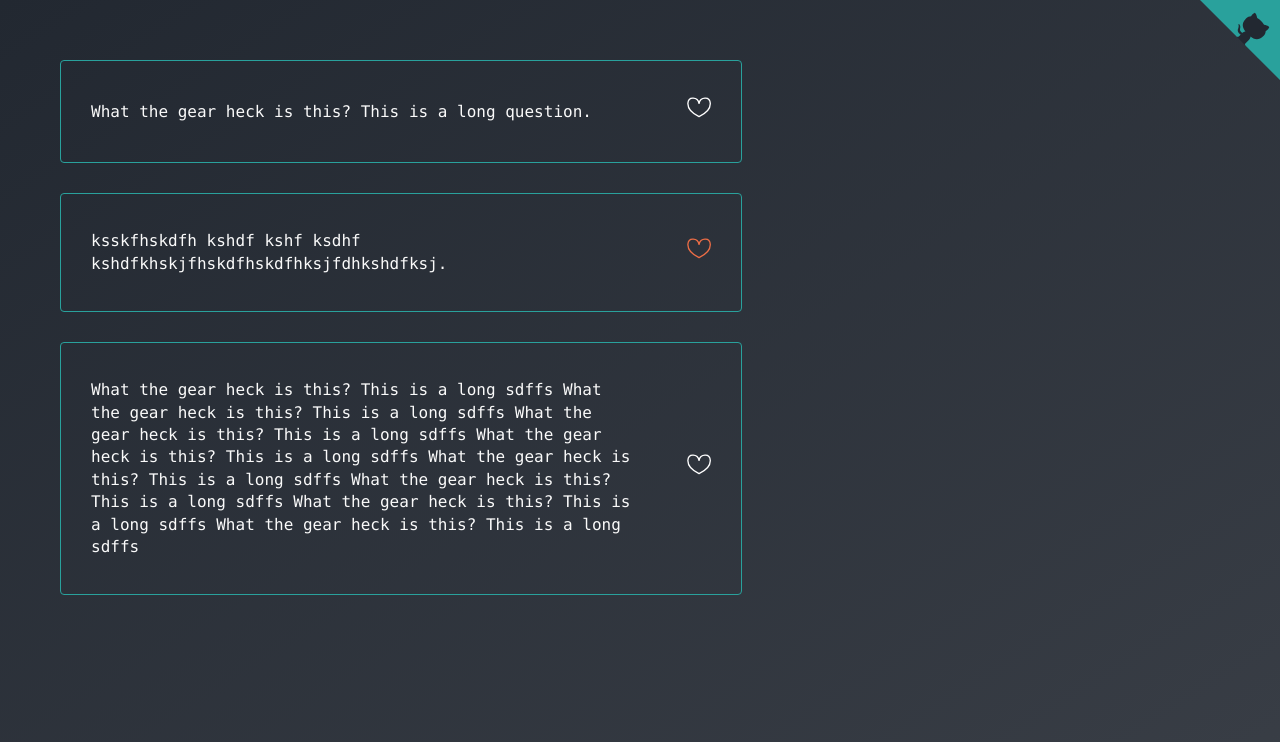
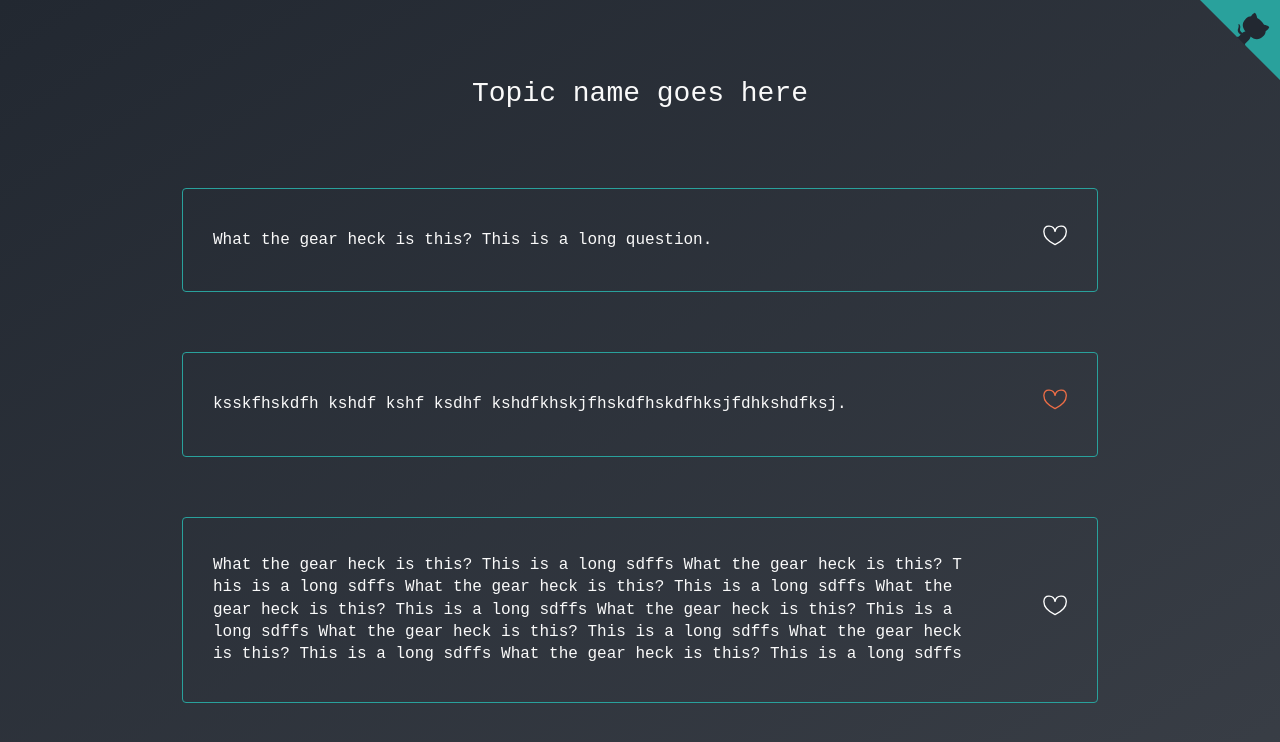
Before and after one commit to dekadentno/questionator, a Nuxt app: page /topic/1 in a window 1280 px wide. Shown: the top 742 px of the page. Built offline with nearby package versions, Linux system fonts and the light colour scheme.

Commit message:
Topic details component style

```diff
--- a/assets/scss/source/_typography.scss
+++ b/assets/scss/source/_typography.scss
@@ -1,5 +1,5 @@
-body,h1,h2,p,a{
-  font-family: Consolas, Arial;
+body,h1,h2,p,a, button{
+  font-family: 'Source Code Pro', monospace, Arial;
   text-decoration: none;
   color: #fafafa;
 }
--- a/assets/scss/style.scss
+++ b/assets/scss/style.scss
@@ -59,12 +59,12 @@ body {
 
 .text-input {
   height: 28px;
-  min-width: 300px;
+  min-width: 440px;
   border-radius: 8px;
   box-shadow: 0px 2px 10px rgba(0, 0, 0, 0.24);
   border: 1px solid #29a19c;
   font-size: 18px;
   outline: none;
   padding: 10px;
-  font-family: Consolas, Arial;
+  font-family: 'Source Code Pro', monospace, Arial;
 }
--- a/components/LikeIcon.vue
+++ b/components/LikeIcon.vue
@@ -1,7 +1,7 @@
 <template>
-  <div class="heart-holder">
-    <a data-icon-hook class="like-icon" :class="{ 'start' : selected }" href="#">
-      <svg class="heart-icon start" width="60" height="55" viewBox="0 0 90 85">
+  <div class="heart-holder" @click="handleClick">
+    <div data-icon-hook class="like-icon" :class="{ 'start' : isSelected }">
+      <svg class="heart-icon" width="60" height="55" viewBox="0 0 90 85">
         <path
           class="love"
           fill="none"
@@ -12,7 +12,7 @@
           d="M45.137,23.041c4.912-24.596,40.457-27.775,42.128-0.435c1.398,22.88-21.333,40.717-42.128,50.522 M45.137,23.041 C40.225-1.555,5.057-4.734,3.387,22.606c-1.398,22.88,20.955,40.717,41.75,50.522"
         />
       </svg>
-    </a>
+    </div>
   </div>
 </template>
 
@@ -24,6 +24,20 @@ export default {
       default () {
         return false
       }
+    }
+  },
+  data () {
+    return {
+      isSelected: false
+    }
+  },
+  mounted () {
+    this.isSelected = this.selected
+  },
+  methods: {
+    handleClick () {
+      this.isSelected = !this.isSelected
+      this.$emit('click')
     }
   }
 }
@@ -37,6 +51,7 @@ export default {
   width: 24px;
   // margin-top: 80px;
   transform-origin: bottom;
+  cursor: pointer;
 }
 
 .love {
--- a/nuxt.config.js
+++ b/nuxt.config.js
@@ -12,7 +12,8 @@ export default {
       { hid: 'description', name: 'description', content: process.env.npm_package_description || '' }
     ],
     link: [
-      { rel: 'icon', type: 'image/x-icon', href: '/favicon.ico' }
+      { rel: 'icon', type: 'image/x-icon', href: '/favicon.ico' },
+      { href: 'https://fonts.googleapis.com/css?family=Source+Code+Pro&display=swap', ref: 'stylesheet' }
     ]
   },
   /*
--- a/pages/create.vue
+++ b/pages/create.vue
@@ -1,6 +1,6 @@
 <template>
   <div class="create-topic">
-    <input ref="topic" v-model="topic" type="text" class="text-input">
+    <input ref="topic" v-model="topic" placeholder="Topic name..." type="text" class="text-input">
     <div class="actions">
       <button class="btn btn--primary" @click="createTopic">
         create topic
--- a/pages/index.vue
+++ b/pages/index.vue
@@ -29,14 +29,12 @@ export default {
   mounted () {
     // GET TOPIC BY ID
     // const db = this.$fireDb.ref('topics').child('-LoC2FhOQiDedkV1BS9Y')
-
     // FETCH ALL TOPICS
     // const db = this.$fireDb.ref('topics')
     // db.once('value').then((snapshot) => {
     //   const topics = Object.values(snapshot.val())
     //   console.log('topics: ', topics);
     // })
-
     // CREATE NEW TOPIC
     // const rootRef = this.$fireDb.ref()
     // const storesRef = rootRef.child('topics')
@@ -46,7 +44,6 @@ export default {
     //   questions: []
     // })
     // console.log('---> ', newStoreRef) // dobivanje keya od kreiranog topica
-
     // ADD QUESTION TO TOPIC BY ID
     // const db = this.$fireDb.ref('topics/-M3CxHFdMyTOKOU4aKsl')
     // const rootRef = this.$fireDb.ref()
@@ -57,7 +54,6 @@ export default {
     //   content: 'najdraza boja?',
     //   votes: 0
     // })
-
     // GET NUMBER OF VOTES (for increment)
     // const db = this.$fireDb.ref('topics/-M3CxHFdMyTOKOU4aKsl/questions/-M3DBN5CRtNT73G_z8Lu')
     // db.once('value').then((snapshot) => {
@@ -128,6 +124,7 @@ export default {
     color: white;
     font-weight: 200;
     letter-spacing: 2px;
+    line-height: 1.8;
     opacity: 0;
     max-height: 0;
     transition: all 0.3s ease;
@@ -138,7 +135,7 @@ export default {
     .card__desc {
       transition: all 0.3s ease;
       opacity: 1;
-   max-height:40px;
+      max-height: 40px;
     }
   }
 }
--- a/pages/topic/_id.vue
+++ b/pages/topic/_id.vue
@@ -1,17 +1,16 @@
 <template>
   <div class="topic-details">
+    <h2>Topic name goes here</h2>
     <div class="question-card">
       <p>What the gear heck is this? This is a long question.</p>
-      <LikeIcon />
+      <LikeIcon @click="handleClick" />
     </div>
     <div class="question-card">
       <p>ksskfhskdfh kshdf kshf ksdhf kshdfkhskjfhskdfhskdfhksjfdhkshdfksj.</p>
       <LikeIcon selected />
     </div>
     <div class="question-card">
-      <p>
-        What the gear heck is this? This is a long sdffs What the gear heck is this? This is a long sdffs What the gear heck is this? This is a long sdffs What the gear heck is this? This is a long sdffs What the gear heck is this? This is a long sdffs What the gear heck is this? This is a long sdffs What the gear heck is this? This is a long sdffs What the gear heck is this? This is a long sdffs
-      </p>
+      <p>What the gear heck is this? This is a long sdffs What the gear heck is this? This is a long sdffs What the gear heck is this? This is a long sdffs What the gear heck is this? This is a long sdffs What the gear heck is this? This is a long sdffs What the gear heck is this? This is a long sdffs What the gear heck is this? This is a long sdffs What the gear heck is this? This is a long sdffs</p>
       <LikeIcon />
     </div>
   </div>
@@ -23,6 +22,9 @@ export default {
   name: 'QTopicDetails',
   components: {
     LikeIcon
+  },
+  methods: {
+    handleClick () {}
   }
 }
 </script>
@@ -30,6 +32,15 @@ export default {
 <style lang="scss" scoped>
 .topic-details {
   padding: 30px;
+  display: flex;
+  flex-direction: column;
+  // justify-content: space-between;
+  align-items: center;
+
+  h2 {
+    font-size: 28px;
+    margin: 50px 0;
+  }
 
   .question-card {
     padding: 20px 30px;
@@ -37,7 +48,9 @@ export default {
     font-size: 16px;
     line-height: 1.4;
     border-radius: 4px;
-    max-width: 620px;
+    width: 70%;
+    // max-width: 620px;
+    // min-width: 400px;
     border: 1px solid #29a19c;
     margin: 30px;
     display: flex;
@@ -46,6 +59,7 @@ export default {
 
     p {
       max-width: 88%;
+      word-break: break-all;
     }
   }
 }
```
Lines whose indentation alone changed are shown as unchanged.
